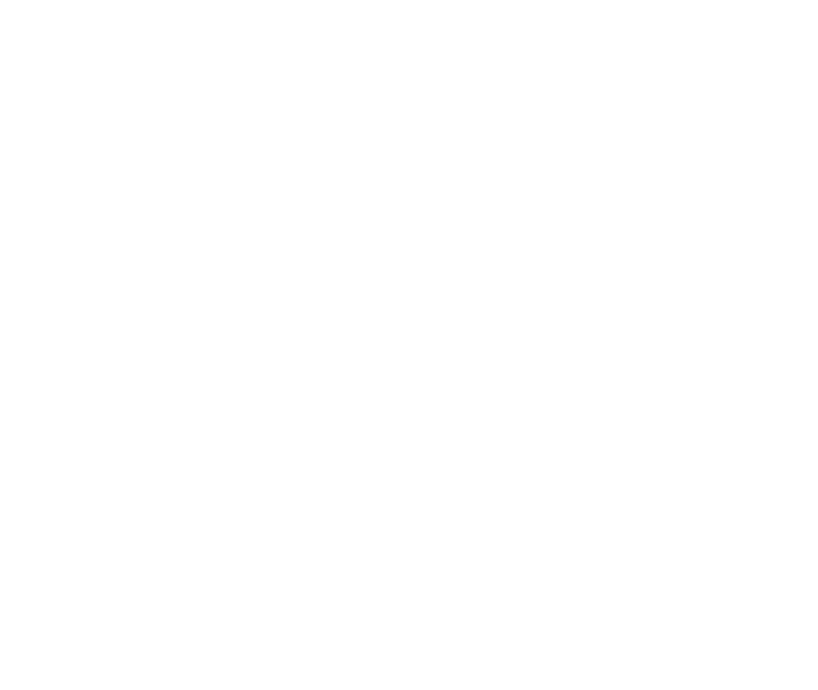
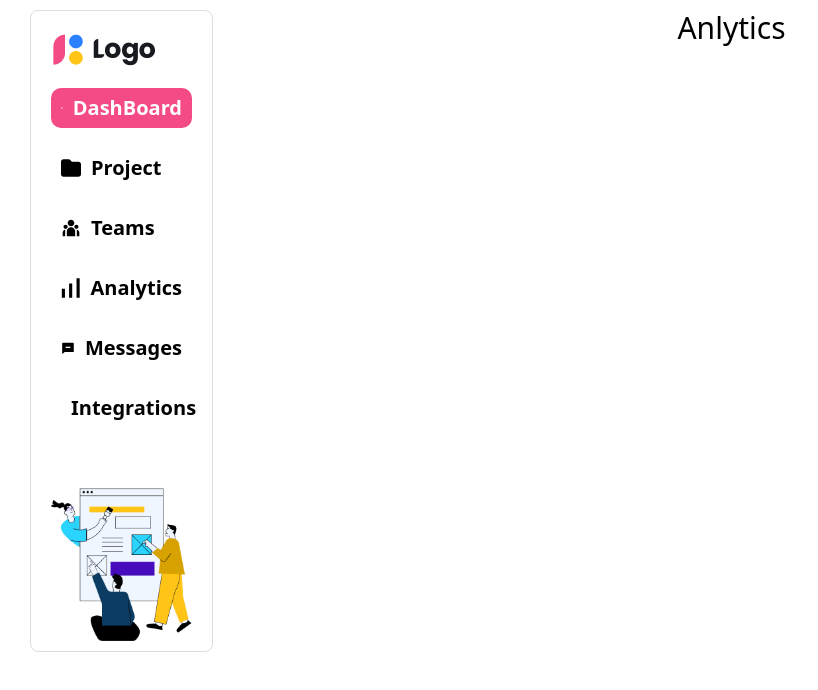
Before and after one commit to minhtri112/PTGD_TranMinhTri, a React (Vite) app in the folder react_tuan_7/: page /analytics in a window 1280 px wide. Before the commit this address had no page. Shown: the top 690 px of the page, without its empty margins (0-818 px from the left). Built offline with nearby package versions, Linux system fonts and the light colour scheme.

Commit message:
React Router () & Single Page Appication

```diff
--- a/react_tuan_7/src/App.jsx
+++ b/react_tuan_7/src/App.jsx
@@ -1,11 +1,21 @@
 import { Route,Routes } from "react-router-dom"
 import DashBoard from "./pages/DashBoard";
+import Project from "./pages/Project";
+import Teams from "./pages/Teams";
+import Analytics from "./pages/Analytics";
+import Messages from "./pages/Messages";
+import Integration from "./pages/Integration";
 function App() {
 
   return (
     <>
       <Routes>
         <Route path = "/" element={<DashBoard/>}></Route>
+        <Route path = "/project" element={<Project/>}></Route>
+        <Route path = "/teams" element={<Teams/>}></Route>
+        <Route path = "/analytics" element={<Analytics/>}></Route>
+        <Route path = "/messages" element={<Messages/>}></Route>
+        <Route path = "/integrations" element={<Integration/>}></Route>
       </Routes>
     </>
   )
--- /dev/null
+++ b/react_tuan_7/src/pages/Analytics/index.jsx
@@ -0,0 +1,16 @@
+import Menu from "../../components/Menu"
+
+function Analytics(){
+    return (
+        <>
+        <div className="dashboard flex">
+            <Menu/>
+            <div className="flex-1">
+                <h1 className="text-3xl text-center">Anlytics</h1>
+            </div>
+        </div>
+        </>
+    )
+}
+
+export default Analytics
--- /dev/null
+++ b/react_tuan_7/src/pages/Integration/index.jsx
@@ -0,0 +1,16 @@
+import Menu from "../../components/Menu"
+
+function Integration(){
+    return (
+        <>
+        <div className="dashboard flex">
+            <Menu/>
+            <div className="flex-1">
+                <h1 className="text-3xl text-center">Integration</h1>
+            </div>
+        </div>
+        </>
+    )
+}
+
+export default Integration
--- /dev/null
+++ b/react_tuan_7/src/pages/Messages/index.jsx
@@ -0,0 +1,16 @@
+import Menu from "../../components/Menu"
+
+function Messages(){
+    return (
+        <>
+        <div className="dashboard flex">
+            <Menu/>
+            <div className="flex-1">
+                <h1 className="text-3xl text-center">Messages</h1>
+            </div>
+        </div>
+        </>
+    )
+}
+
+export default Messages
--- /dev/null
+++ b/react_tuan_7/src/pages/Project/index.jsx
@@ -0,0 +1,16 @@
+import Menu from "../../components/Menu"
+
+function Project(){
+    return (
+        <>
+        <div className="dashboard flex">
+            <Menu/>
+            <div className="flex-1">
+                <h1 className="text-3xl text-center">Project</h1>
+            </div>
+        </div>
+        </>
+    )
+}
+
+export default Project
--- /dev/null
+++ b/react_tuan_7/src/pages/Teams/index.jsx
@@ -0,0 +1,16 @@
+import Menu from "../../components/Menu"
+
+function Teams(){
+    return (
+        <>
+        <div className="dashboard flex">
+            <Menu/>
+            <div className="flex-1">
+                <h1 className="text-3xl text-center">Teams</h1>
+            </div>
+        </div>
+        </>
+    )
+}
+
+export default Teams
```
Also changed, not shown: 1 other file (tests, documents, lock files or other folders).
